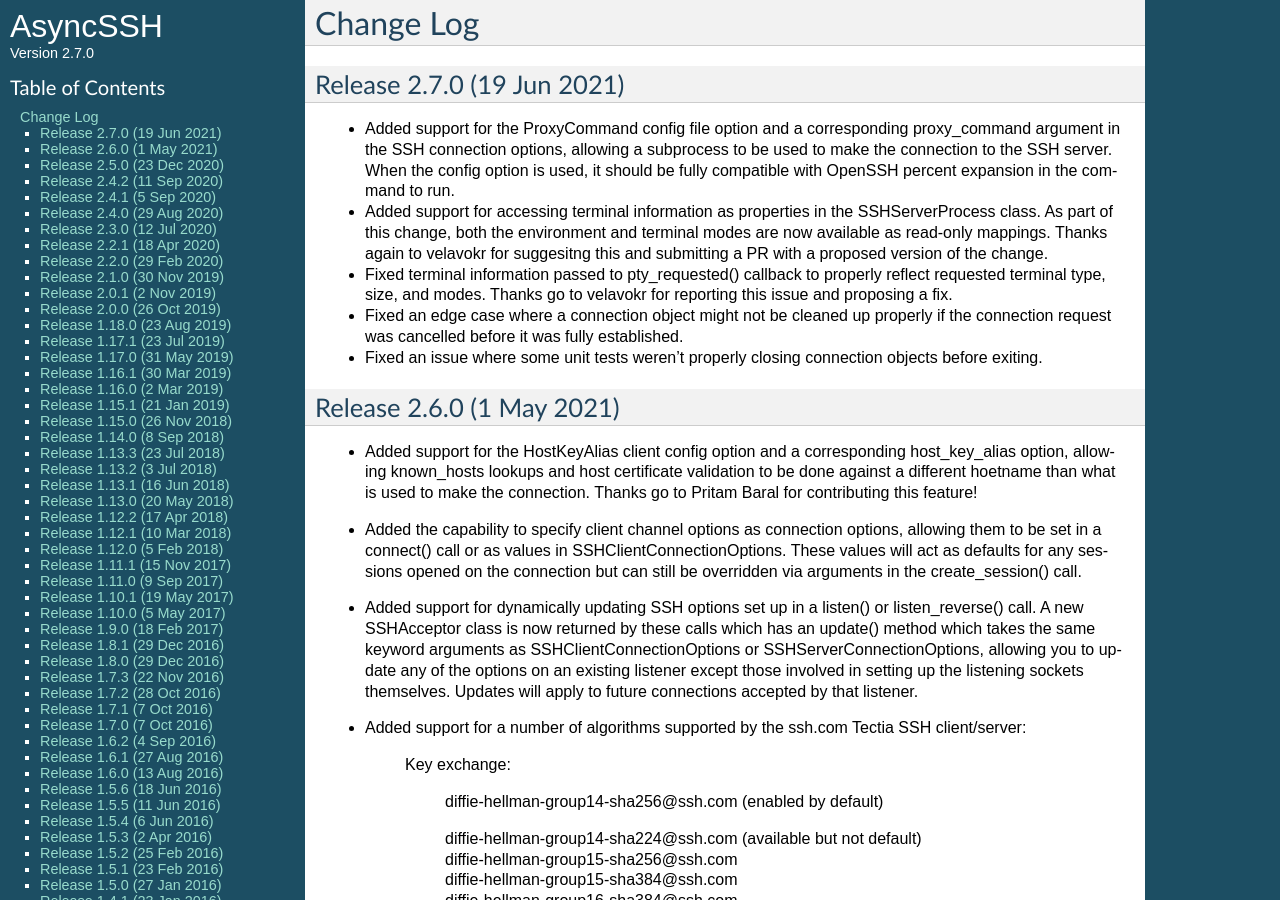
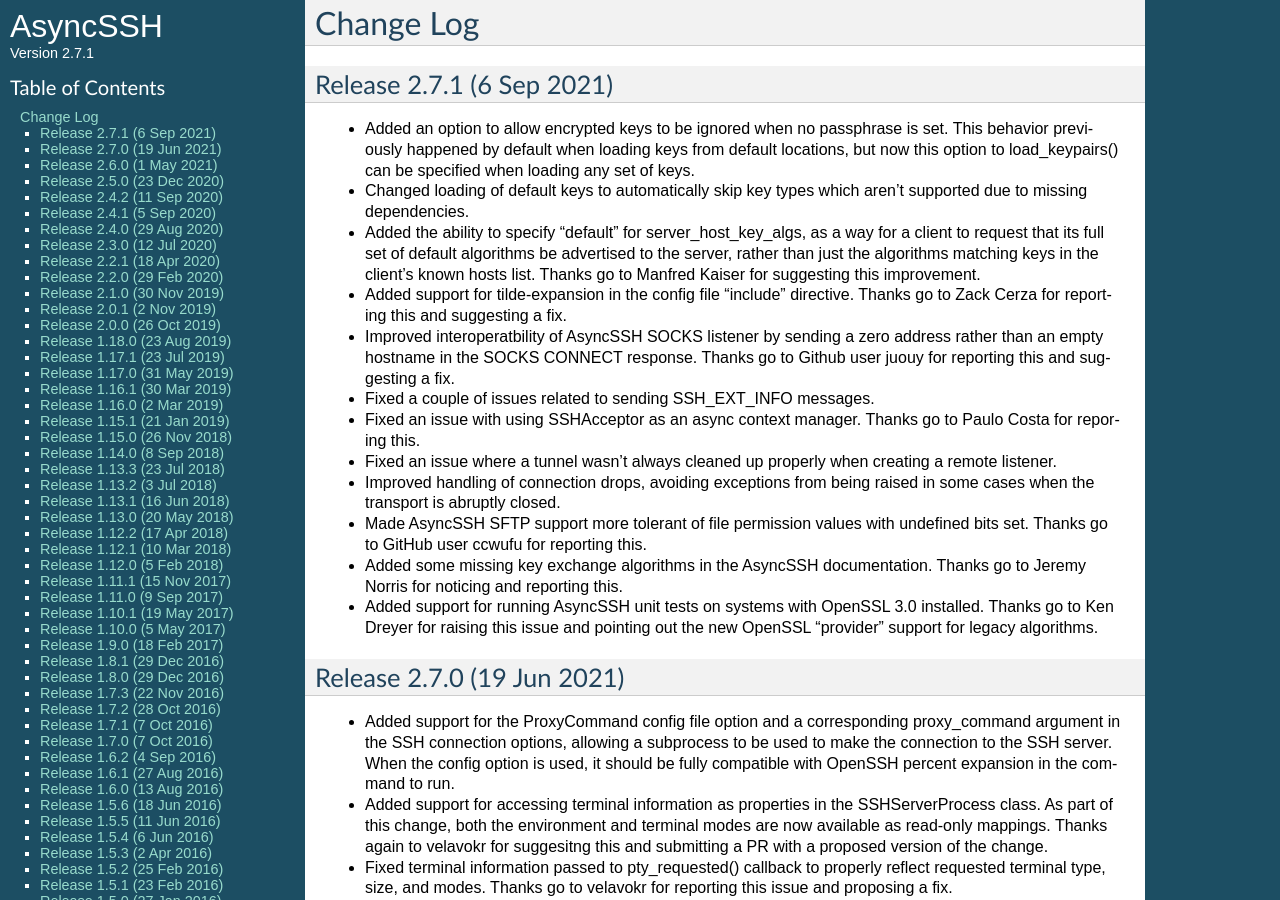
Before and after one commit to ronf/asyncssh, a Sphinx documentation site: the page built from docs/changes.rst, in a window 1280 px wide and 900 px high. Built offline with Sphinx 7.4.7, drawn with Linux system fonts in a browser that asks for light colours.

Commit message:
Bump version number up to 2.7.1 and update change log

```diff
--- a/asyncssh/version.py
+++ b/asyncssh/version.py
@@ -26,4 +26,4 @@ __author_email__ = 'ronf@timeheart.net'
 
 __url__ = 'http://asyncssh.timeheart.net'
 
-__version__ = '2.7.0'
+__version__ = '2.7.1'
--- a/docs/changes.rst
+++ b/docs/changes.rst
@@ -2,6 +2,52 @@
 
 Change Log
 ==========
+
+Release 2.7.1 (6 Sep 2021)
+--------------------------
+
+* Added an option to allow encrypted keys to be ignored when no passphrase
+  is set. This behavior previously happened by default when loading keys
+  from default locations, but now this option to load_keypairs() can be
+  specified when loading any set of keys.
+
+* Changed loading of default keys to automatically skip key types which
+  aren't supported due to missing dependencies.
+
+* Added the ability to specify "default" for server_host_key_algs, as
+  a way for a client to request that its full set of default algorithms
+  be advertised to the server, rather than just the algorithms matching
+  keys in the client's known hosts list. Thanks go to Manfred Kaiser
+  for suggesting this improvement.
+
+* Added support for tilde-expansion in the config file "include"
+  directive. Thanks go to Zack Cerza for reporting this and suggesting
+  a fix.
+
+* Improved interoperatbility of AsyncSSH SOCKS listener by sending a zero
+  address rather than an empty hostname in the SOCKS CONNECT response.
+  Thanks go to Github user juouy for reporting this and suggesting a fix.
+
+* Fixed a couple of issues related to sending SSH_EXT_INFO messages.
+
+* Fixed an issue with using SSHAcceptor as an async context manager.
+  Thanks go to Paulo Costa for reporing this.
+
+* Fixed an issue where a tunnel wasn't always cleaned up properly when
+  creating a remote listener.
+
+* Improved handling of connection drops, avoiding exceptions from being
+  raised in some cases when the transport is abruptly closed.
+
+* Made AsyncSSH SFTP support more tolerant of file permission values with
+  undefined bits set. Thanks go to GitHub user ccwufu for reporting this.
+
+* Added some missing key exchange algorithms in the AsyncSSH documentation.
+  Thanks go to Jeremy Norris for noticing and reporting this.
+
+* Added support for running AsyncSSH unit tests on systems with OpenSSL
+  3.0 installed. Thanks go to Ken Dreyer for raising this issue and
+  pointing out the new OpenSSL "provider" support for legacy algorithms.
 
 Release 2.7.0 (19 Jun 2021)
 ---------------------------
```
